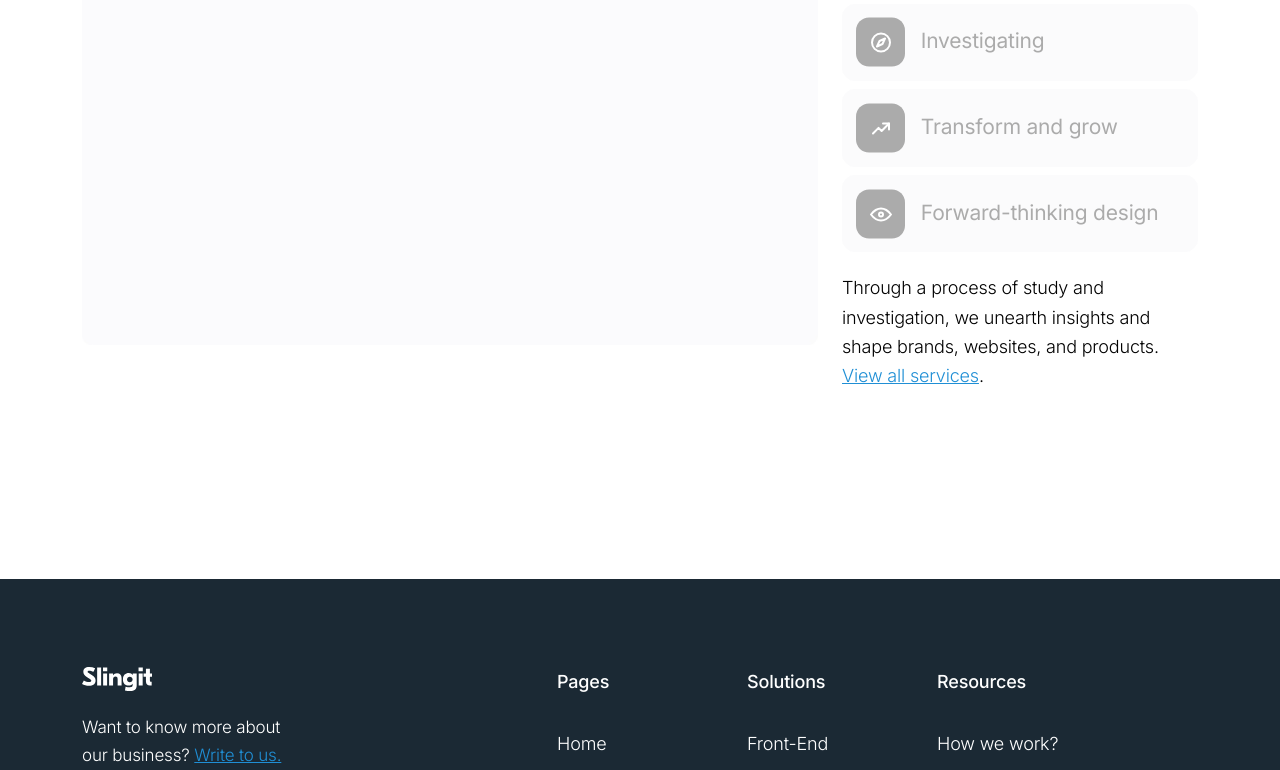
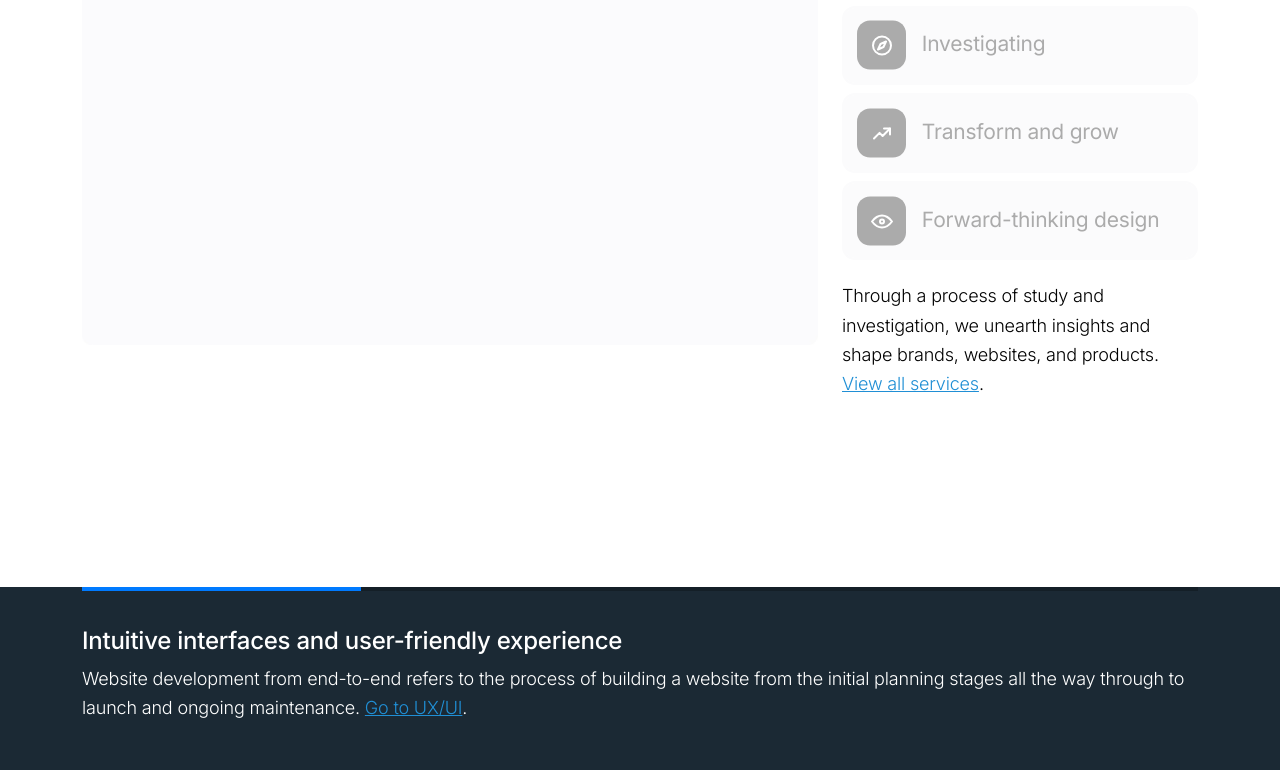
Before and after one commit to mcpalez/simple-react-web, a React (Create React App) app: page / in a window 1280 px wide. Shown: the part 1170-1940 px from the top of the page. Built offline with nearby package versions, Linux system fonts and the light colour scheme.

Commit message:
cosmetic changes & swiper.js usage for home page section update

```diff
--- a/package.json
+++ b/package.json
@@ -12,6 +12,7 @@
     "react-dom": "^18.2.0",
     "react-router-dom": "^6.10.0",
     "react-scripts": "5.0.1",
+    "swiper": "^9.4.1",
     "web-vitals": "^2.1.4"
   },
   "scripts": {
--- a/src/assets/Styles/Layout/navigationbar.scss
+++ b/src/assets/Styles/Layout/navigationbar.scss
@@ -189,12 +189,15 @@
                         .nav-item {
                             font-style: normal;
                             font-weight: 400;
-                            font-size: 17px;
+                            font-size: 18px;
                             line-height: 156.02%;
                             letter-spacing: -0.01em;
                             color: var(--st-white);
                             padding: 0 17px;
                             text-decoration: none;
+                            @include lt-xl {
+                                font-size: 17px;
+                            }
                             @include lt-lg {
                                 font-size: 14px;
                             }
--- a/src/assets/Styles/_variables.scss
+++ b/src/assets/Styles/_variables.scss
@@ -241,11 +241,11 @@ h6, .h6-default {
     color: var(--st-main);
     border-radius: 1.3vh;
     border: none;
+    &:hover {
+        background: var(--st-green-dark);
+    }
     a { text-decoration: none;
-        color: var(--st-white);
-        &:hover {
-            color: var(--st-white);
-        }
+        color: var(--st-main);
     }
 }
 
@@ -262,9 +262,6 @@ h6, .h6-default {
     text-decoration: none;
     a { text-decoration: none;
         color: var(--st-black);
-        &:hover {
-            color: var(--st-black);
-        }
     }
 }
 
--- /dev/null
+++ b/src/assets/Styles/pages/home/_home-promo.scss
@@ -0,0 +1,19 @@
+.promo__home {
+    background: var(--st-main);
+    .container {
+        .row {
+            .promo-col__content {
+                .swiper {
+                    .swiper-wrapper {
+                        .swiper-slide {
+                            padding: 5vh 0;
+                            h4 {
+                                color: var(--st-white);
+                            }
+                        }
+                    }
+                }
+            }
+        }
+    }
+}
--- a/src/assets/Styles/pages/home/_home-tabs.scss
+++ b/src/assets/Styles/pages/home/_home-tabs.scss
@@ -48,7 +48,7 @@
                                     padding: 1.6vh 4.5vh 1.6vh 1.6vh;
                                     color: var(--st-gray-400);
                                     background: var(--st-gray-100);
-                                    border: 1px solid var(--st-gray-100);
+                                    border: 2px solid var(--st-gray-100);
                                     border-radius: 13px;
                                     @include lt-xl {
                                         font-size: 21px;
@@ -66,7 +66,7 @@
                                     }
                                     &[aria-selected="true"] {
                                         background: none;
-                                        border: 1px solid var(--st-black);
+                                        border: 2px solid var(--st-indigo);
                                         color: var(--st-black);
                                         @include lt-md {
                                             border: none;
--- a/src/assets/Styles/pages/home/home.scss
+++ b/src/assets/Styles/pages/home/home.scss
@@ -1,2 +1,3 @@
 @import './home-hero';
 @import './home-tabs';
+@import './home-promo';
--- /dev/null
+++ b/src/components/sections/home/Promo.jsx
@@ -0,0 +1,50 @@
+import React from 'react';
+import Row from 'react-bootstrap/Row'
+import Container from 'react-bootstrap/Container';
+import Col from 'react-bootstrap/Col';
+import { Swiper, SwiperSlide } from 'swiper/react';
+import { Pagination } from "swiper";
+import 'swiper/css';
+import "swiper/css/pagination";
+
+function Promo() {
+  return (
+    <section className='promo__home'>
+        <Container>
+            <Row>
+                <Col md={12} className='promo-col__content'>
+                    <Swiper
+                        slidesPerView={'auto'}
+                        spaceBetween={30}
+                        pagination={{
+                        type: "progressbar",
+                        }}
+                        navigation={true}
+                        modules={[Pagination]}
+                        className="mySwiper"
+                    >
+                        <SwiperSlide>
+                            <h4>Intuitive interfaces and user-friendly experience</h4>
+                            <p>Website development from end-to-end refers to the process of building a website from the initial planning stages all the way through to launch and ongoing maintenance. <em className='underlined-text'>Go to UX/UI</em>.</p>
+                        </SwiperSlide>
+                        <SwiperSlide>
+                            <h4>Intuitive interfaces and user-friendly experience</h4>
+                            <p>Website development from end-to-end refers to the process of building a website from the initial planning stages all the way through to launch and ongoing maintenance. <em className='underlined-text'>Go to UX/UI</em>.</p>
+                        </SwiperSlide>
+                        <SwiperSlide>
+                            <h4>Intuitive interfaces and user-friendly experience</h4>
+                            <p>Website development from end-to-end refers to the process of building a website from the initial planning stages all the way through to launch and ongoing maintenance. <em className='underlined-text'>Go to UX/UI</em>.</p>
+                        </SwiperSlide>
+                        <SwiperSlide>
+                            <h4>Intuitive interfaces and user-friendly experience</h4>
+                            <p>Website development from end-to-end refers to the process of building a website from the initial planning stages all the way through to launch and ongoing maintenance. <em className='underlined-text'>Go to UX/UI</em>.</p>
+                        </SwiperSlide>
+                    </Swiper>
+                </Col>
+            </Row>
+        </Container>
+    </section>
+  )
+}
+
+export default Promo
--- a/src/pages/Home.jsx
+++ b/src/pages/Home.jsx
@@ -1,6 +1,7 @@
 import React from 'react';
 import Hero from '../components/sections/home/Hero';
 import Tabs from '../components/sections/home/Tabs';
+import Promo from '../components/sections/home/Promo';
 
 
 const Home = () => {
@@ -8,6 +9,7 @@ const Home = () => {
         <main className='app-main home__page'>
             <Hero/>
             <Tabs/>
+            <Promo/>
         </main>
     )
 }
```
Also changed, not shown: 1 other file (tests, documents, lock files or other folders).
